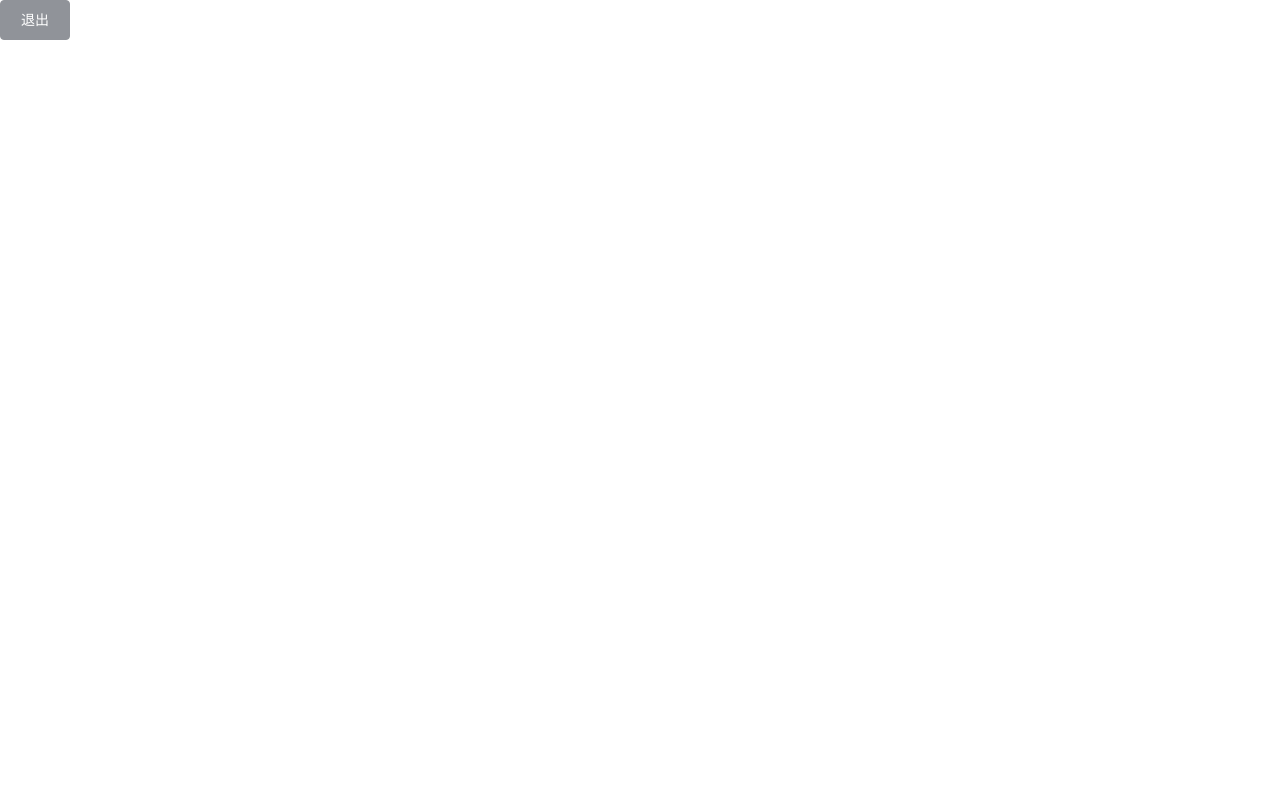
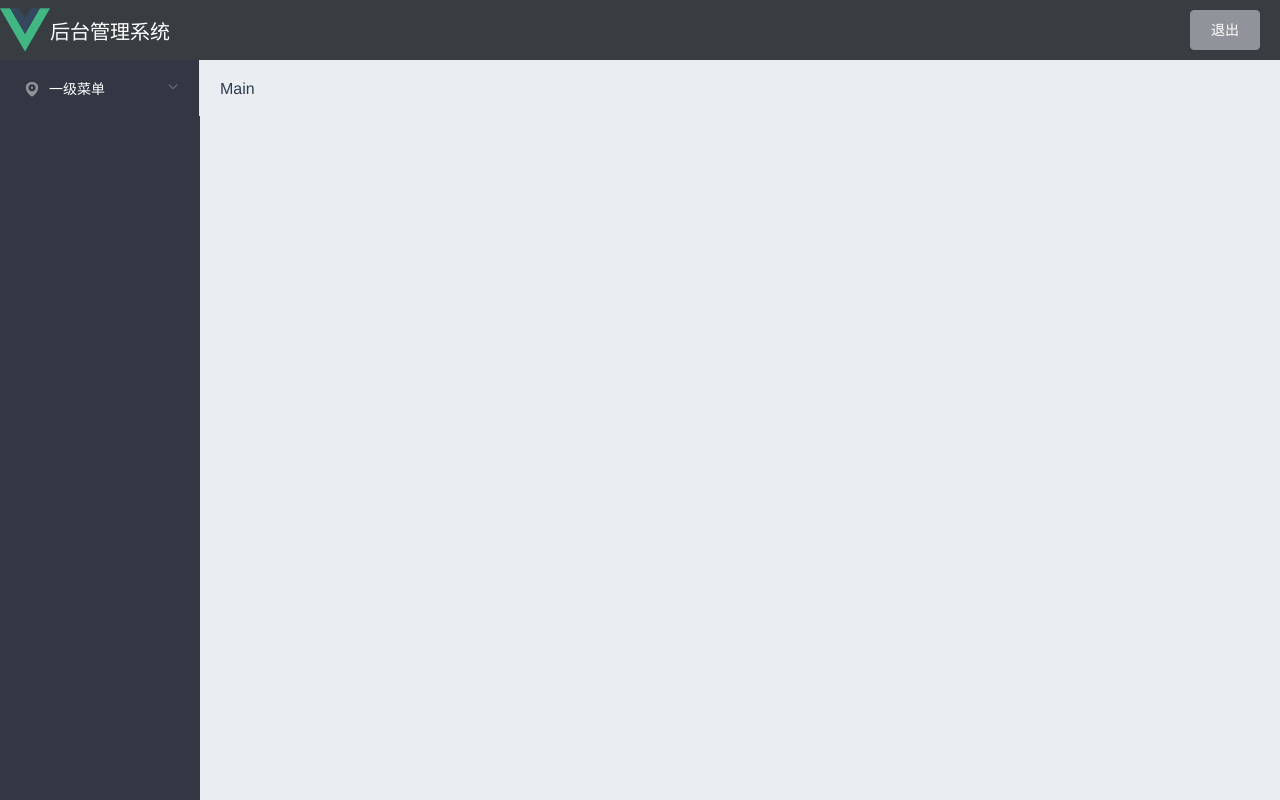
Before and after one commit to wang578310789/1, a Vue app: page /Home in a window 1280 px wide. Built offline with nearby package versions, Linux system fonts and the light colour scheme; sample sign-in values are in the browser's storage.

Commit message:
home页面侧边栏初始

```diff
--- a/src/components/Home.vue
+++ b/src/components/Home.vue
@@ -1,7 +1,49 @@
 <template>
-  <div>
-    <el-button type="info" @click="logout">退出</el-button>
-  </div>
+  <el-container class="home-container">
+    <!-- 头部区域 -->
+    <el-header>
+      <div>
+        <img src="../assets/image/logo.png" alt="">
+        <span>后台管理系统</span>
+      </div>
+      <el-button type="info" @click="logout">退出</el-button>
+    </el-header>
+    <!-- 页面主体区域 -->
+    <el-container>
+      <!-- 侧边栏 -->
+      <el-aside width="200px">
+        <!-- 侧边栏菜单区域 -->
+        <el-menu background-color="#333744"
+                 text-color="#fff"
+                 active-text-color="#ffd04b">
+          <!-- 一级菜单 -->
+          <el-submenu index="1">
+            <!-- 一级菜单模板区域 -->
+            <template slot="title">
+              <!-- 图标 -->
+              <i class="el-icon-location"></i>
+              <span>一级菜单</span>
+            </template>
+            <!-- 二级菜单 -->
+            <el-menu-item index='1-1'>
+              <template slot="title">
+                <!-- 图标 -->
+                <i class="el-icon-location"></i>
+              <span>二级菜单</span>
+              </template>
+            </el-menu-item>
+            <!-- <el-menu-item-group>
+              <template slot="title">分组一</template>
+              <el-menu-item index="1-1-1">选项1</el-menu-item>
+              <el-menu-item index="1-1-2">选项2</el-menu-item>
+            </el-menu-item-group> -->
+          </el-submenu>
+        </el-menu>
+      </el-aside>
+      <!-- 右侧内容主体 -->
+      <el-main>Main</el-main>
+    </el-container>
+  </el-container>
 </template>
 
 <script>
@@ -9,11 +51,39 @@
   methods: {
       logout() {
         window.sessionStorage.clear();
-        this.$router.push('/login');
+        this.$router.push('/login').catch(err => {
+          console.log(err);
+        });
       }
   }
 };
 </script>
 
 <style lang="scss" scoped>
+.home-container {
+  height: 100%;
+}
+.el-header {
+  display: flex;
+  padding-left: 0;
+  font-size: 20px;
+  color: #ffffff;
+  align-items: center;
+  background-color: #373d41;
+  justify-content: space-between;
+  > div {
+    display: flex;
+    align-items: center;
+  }
+  img {
+    width: 50px;
+    height: 50px;
+  }
+}
+.el-aside {
+  background-color: #333744;
+}
+.el-main {
+  background-color: #eaedf1;
+}
 </style>
--- a/src/components/Login.vue
+++ b/src/components/Login.vue
@@ -59,7 +59,9 @@
         // 登录成功后的token 保存到seesionStorage
         window.sessionStorage.setItem('token', res.data.token);
         // 登录成功之后，自动跳转home页面
-        this.$router.push('/home');
+        this.$router.push('/home').catch(err => {
+          console.log(err);
+        });
       })
     },
     resetLoginForm() {
```
